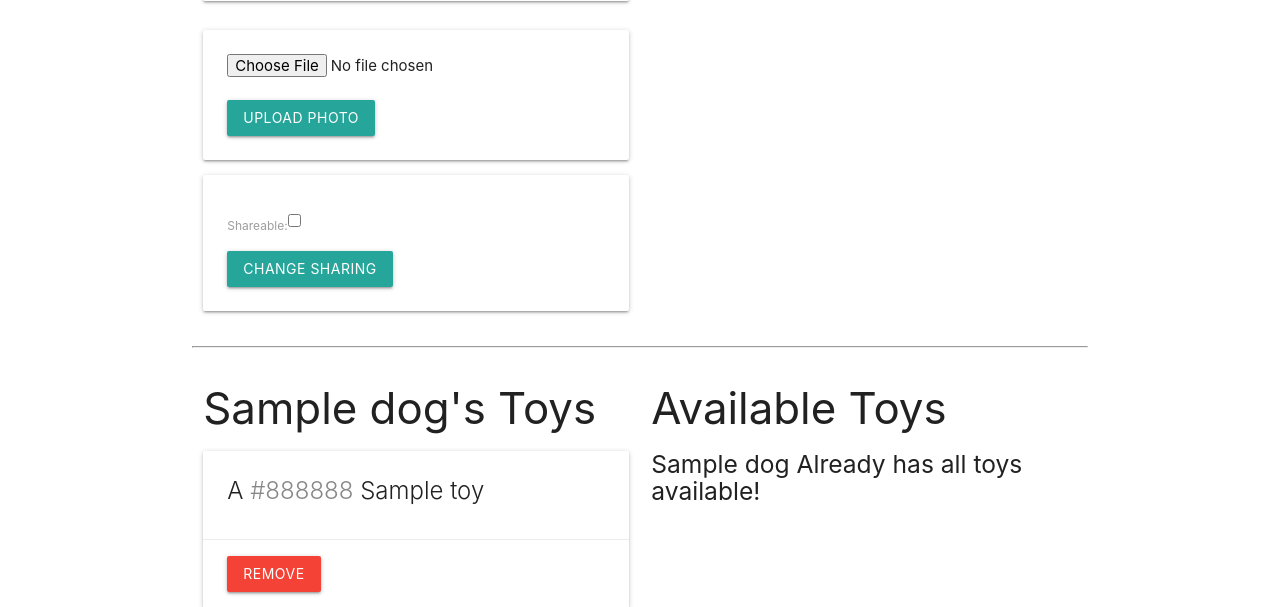
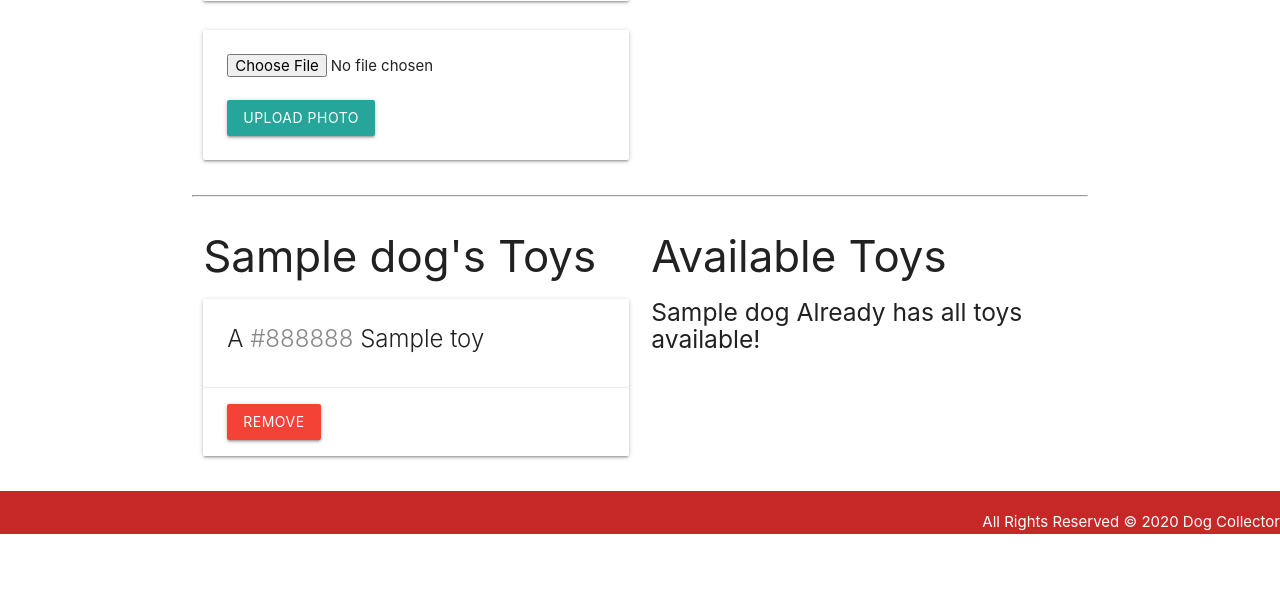
Before and after one commit to guyett92/dogcollector, a Django app: page /dogs/1/ in a window 1280 px wide. Shown: the part 772-1379 px from the top of the page. After the commit the page ends 1306 px from the top, so only its background shows below. Run offline with Django 3.2, Linux system fonts and the light colour scheme; a user stored in the database is signed in; tables that the repository leaves empty hold one stand-in row (values such as "Sample post"); grey boxes are pictures that could not be loaded.

Commit message:
updates details

```diff
--- a/main_app/templates/dogs/detail.html
+++ b/main_app/templates/dogs/detail.html
@@ -38,11 +38,6 @@
       <input type="file" name="photo-file">
       <br><br>
       <input type="submit" class="btn" value="Upload Photo">
-    </form>
-    <form action="{% url 'change_shared' dog.id %}" method="POST" class="card-panel">
-      {% csrf_token %}
-      {{ shared_form.as_p }}
-      <input type="submit" class="btn" value="Change Sharing">
     </form>
   </div>
   <div class="col s6">
```
